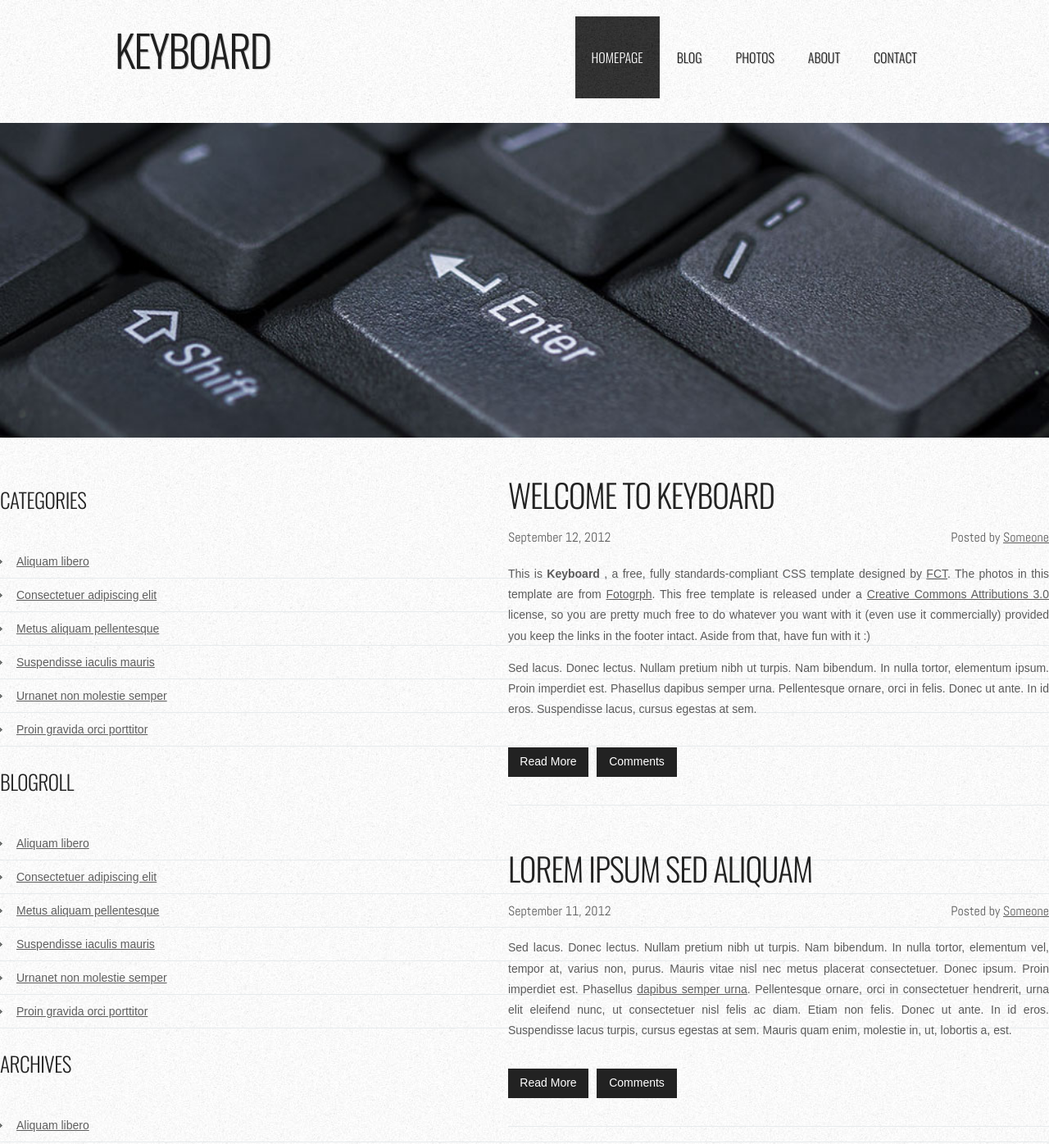
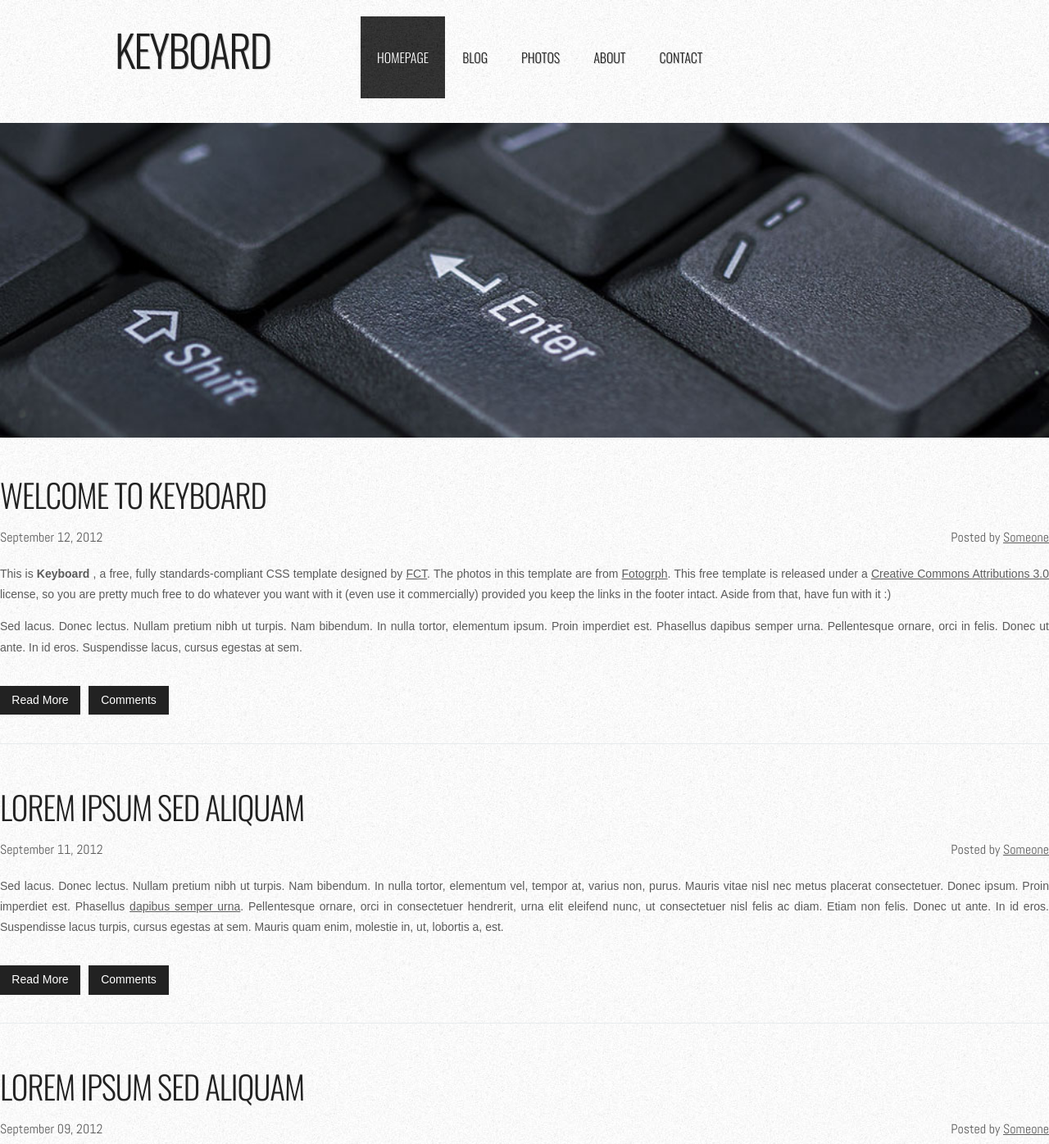
Before and after one commit to Animal61/project_transformation_smith_steven, a plain HTML site: page index.html in a window 1280 px wide. Shown: the top 1396 px of the page at 82% size. Drawn offline with nearby package versions, Linux system fonts and the light colour scheme.

Commit message:
Removed float right for menu and content, removed content width

```diff
--- a/css/main.css
+++ b/css/main.css
@@ -90,14 +90,11 @@ a:hover {
 }
 /* Menu */
 #menu {
-    float: right;
-    width: 500px;
     height: 90px;
     margin: 0 auto;
     padding: 0;
 }
 #menu ul {
-    float: right;
     margin: 0;
     padding: 20px 0px 0px 0px;
     list-style: none;
@@ -135,8 +132,6 @@ a:hover {
 }
 /* Content */
 #content {
-    float: right;
-    width: 660px;
     padding: 0px 0px 0px 0px;
 }
 .post {
```
